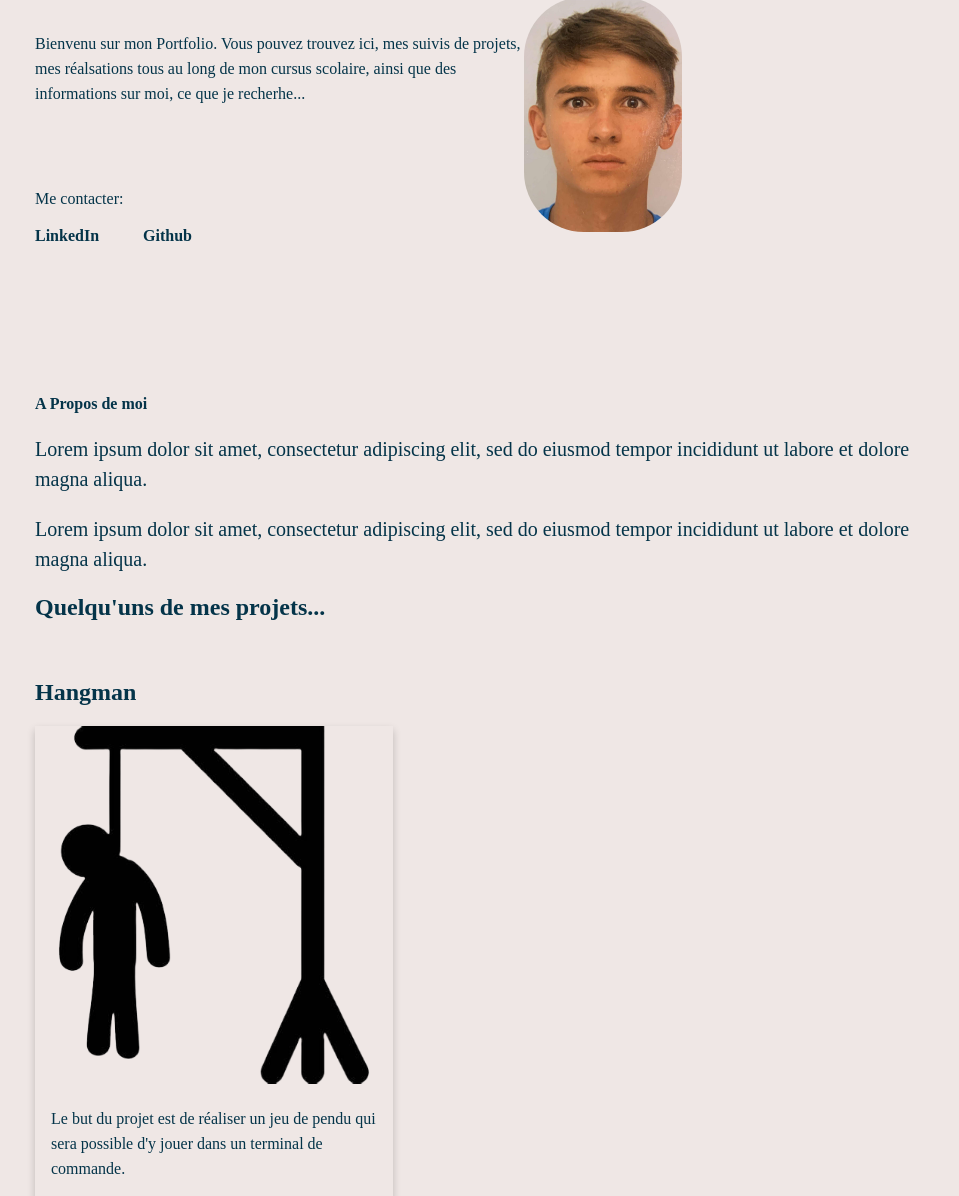
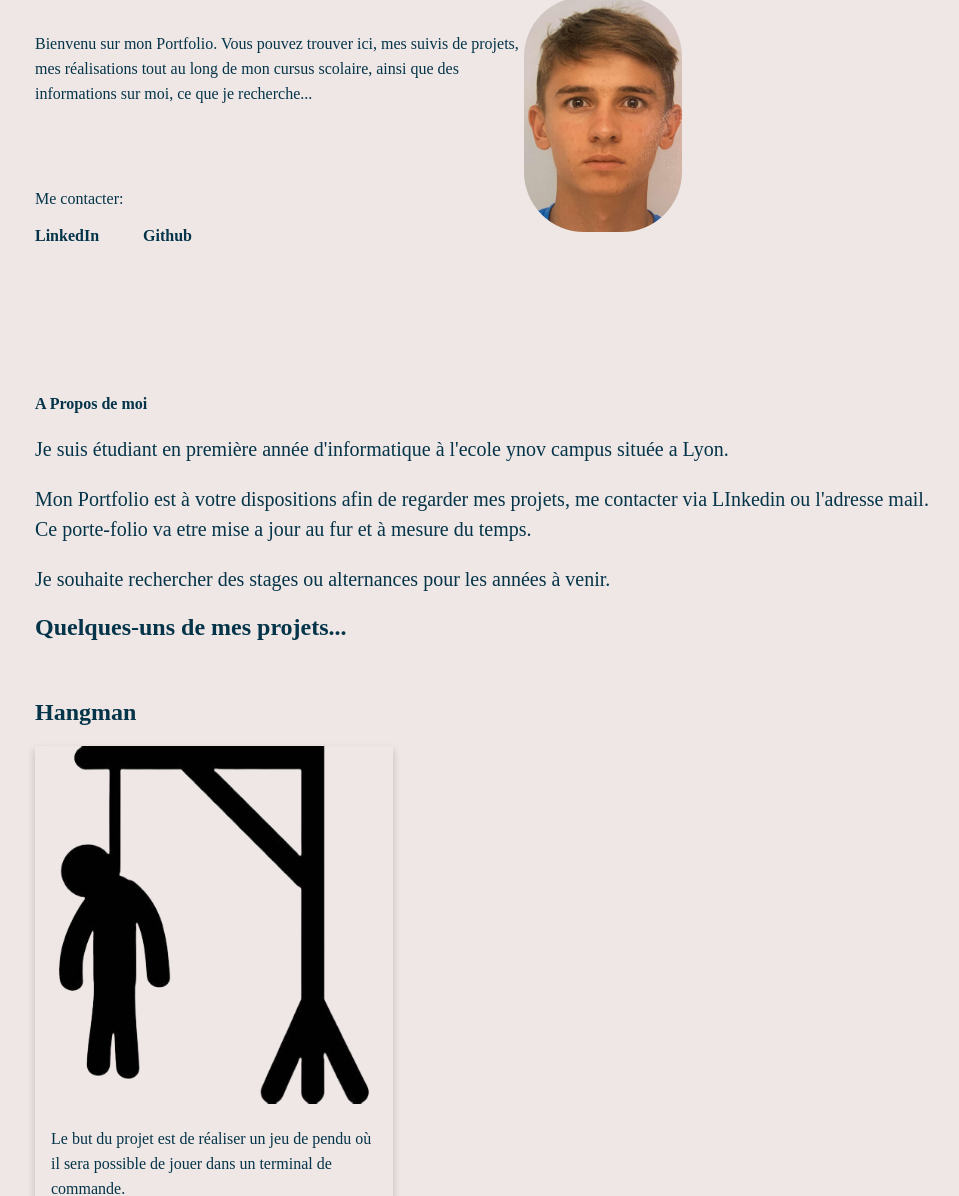
Before and after one commit to envel69/envel69.github.io, a plain HTML site: page index.html in a window 1280 px wide. Shown: the part 315-1511 px from the top of the page, without its empty margins (157-1116 px from the left). Drawn offline with nearby package versions, Linux system fonts and the light colour scheme.

Commit message:
faute d'hortogrpahe

```diff
--- a/index.html
+++ b/index.html
@@ -36,7 +36,7 @@
                 <a href="https://www.google.fr/maps/place/Lyon/@45.7580491,4.7650896,12z/data=!3m1!4b1!4m6!3m5!1s0x47f4ea516ae88797:0x408ab2ae4bb21f0!8m2!3d45.764043!4d4.835659!16zL20vMGRwcmc">Lyon FRANCE</a>
             </small>
             <h1>Welcome</h1>
-            <p>Bienvenu sur mon Portfolio. Vous pouvez trouvez ici, mes suivis de projets, mes réalsations tous au long de mon cursus scolaire, ainsi que des informations sur moi, ce que je recherhe...
+            <p>Bienvenu sur mon Portfolio. Vous pouvez trouver ici, mes suivis de projets, mes réalisations tout au long de mon cursus scolaire, ainsi que des informations sur moi, ce que je recherche...
             </p>
             <div class="links">
                 <p>Me contacter:</p>
@@ -52,12 +52,14 @@
     </header>
     <section class="about">
         <h4>A Propos de moi</h4>
-        <p>Lorem ipsum dolor sit amet, consectetur adipiscing elit, sed do eiusmod tempor incididunt ut labore et dolore magna aliqua.</p>
+        <p>Je suis étudiant en première année d'informatique à l'ecole ynov campus située a Lyon.</p>
 
-        <p>Lorem ipsum dolor sit amet, consectetur adipiscing elit, sed do eiusmod tempor incididunt ut labore et dolore magna aliqua.</p>
+        <p>Mon Portfolio est à votre dispositions afin de regarder mes projets, me contacter via LInkedin ou l'adresse mail. Ce porte-folio va etre mise a jour au fur et à mesure du temps.</p>
+
+        <p>Je souhaite rechercher des stages ou alternances pour les années à venir.</p>
     </section>
     <section class="projets">
-        <H2>Quelqu'uns de mes projets...</H2>
+        <H2>Quelques-uns de mes projets...</H2>
         <div class="projets-card">
             <div class="projets-left">
                 <img src="" alt="">
@@ -84,7 +86,7 @@
                 <div class="card" data-tilt>
                   <img src="Portfolio/images/hangman.png" style="width:100%; height: 200%;">
                   <div class="container">
-                    <p>Le but du projet est de réaliser un jeu de pendu qui sera possible d'y jouer dans un terminal de commande.</p>
+                    <p>Le but du projet est de réaliser un jeu de pendu où il sera possible de jouer dans un terminal de commande.</p>
                   </div>
                 </div>
 
@@ -100,7 +102,7 @@
                 <div class="card" data-tilt>
                   <img src="Portfolio/images/Groupie-Tracker.png" style="width:100%; height: 200%;">
                   <div class="container">
-                    <p>Le but du projet est de réaliser un jeu de pendu qui sera possible d'y jouer dans un terminal de commande.</p>
+                    <p>Le but du projet est de réaliser un sit de musique avec une API donnée.</p>
 
                   </div>
                 </div>
@@ -114,7 +116,7 @@
                 <div class="card" data-tilt>
                   <img src="Portfolio/images/projet.png" style="width:100%; height: 200%;">
                   <div class="container">
-                    <p>Le but du projet est de réaliser un site vitre sur la ville étudiantes dans un temps imparti de 48heures</p>
+                    <p>Le but du projet est de réaliser un site vitre sur la ville étudiante dans un temps imparti de 48heures</p>
                   </div>
                 </div>
 
@@ -128,7 +130,7 @@
     <div>
         <br>
         <br>
-        <h2>D'autre projet arrive à l'avenir...</h2>
+        <h2>D'autres projets arrivent à l'avenir...</h2>
     </div>
     <footer>
         <h3>Envel RIGHINI</h3>
```
